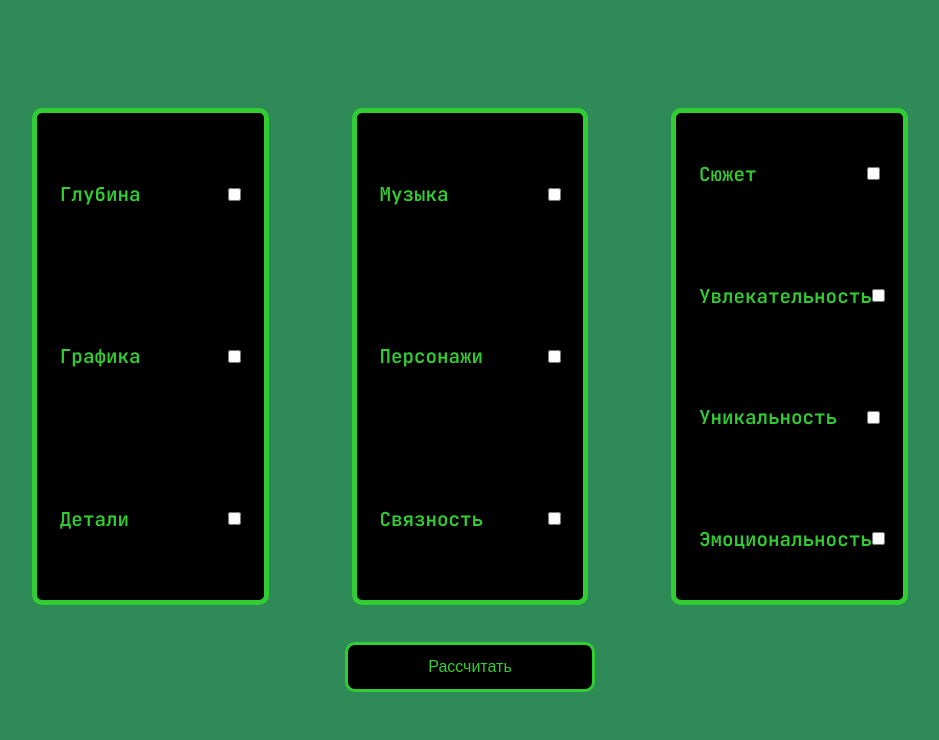
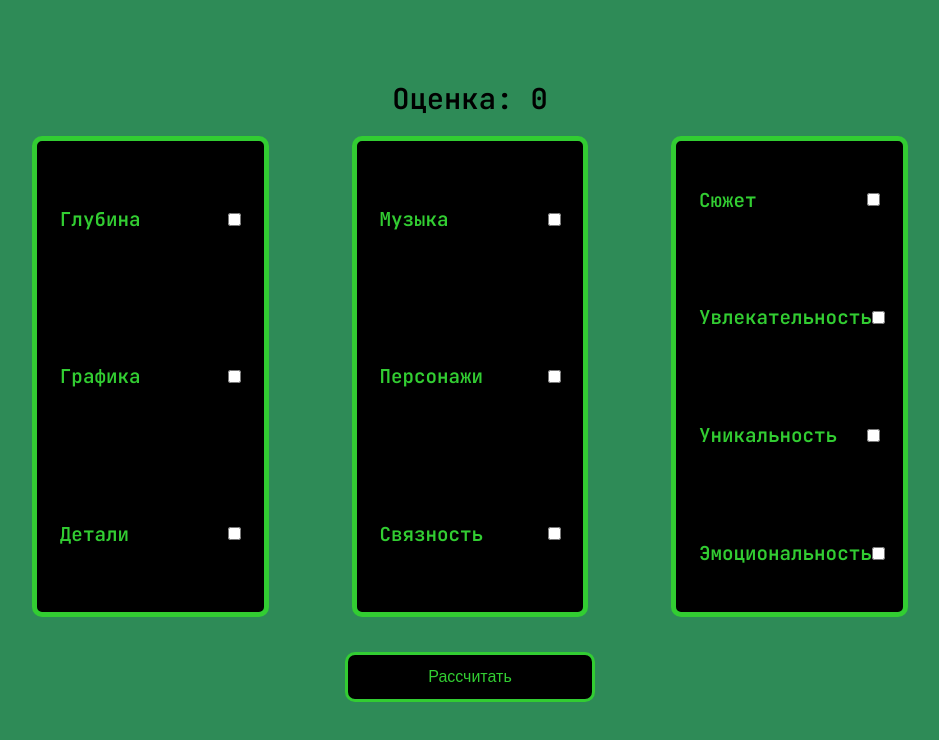
Before and after one commit to mikhaelzol93/anime-rating, a plain HTML site: page index.html in a window 1280 px wide. Shown: the whole page, without its empty margins (170-1109 px from the left). Drawn offline with Linux system fonts and the light colour scheme.

Commit message:
release: Add version 1.0.0

```diff
--- a/index.html
+++ b/index.html
@@ -16,6 +16,7 @@
   </head>
   <body class="body">
     <main class="main">
+      <span class="points">Оценка: <span id="points">0</span></span>
       <form class="form" id="form">
         <div class="checkbox-groups">
           <div class="group">
--- a/script.js
+++ b/script.js
@@ -20,8 +20,9 @@ function handleFormSubmit(event) {
 
   const points = calcPoints(event.target);
 
-  console.dir(data);
+  pointsElement.textContent = `${points}`;
 }
 
 const form = document.getElementById('form');
+const pointsElement = document.getElementById('points');
 form.addEventListener('submit', handleFormSubmit);
--- a/style.css
+++ b/style.css
@@ -83,7 +83,13 @@
 .main {
   align-items: center;
   display: flex;
+  flex-direction: column;
   height: 80vh;
   justify-content: center;
   width: 80vw;
 }
+
+.points {
+  color: black;
+  font-size: 1.5em;
+}
```
